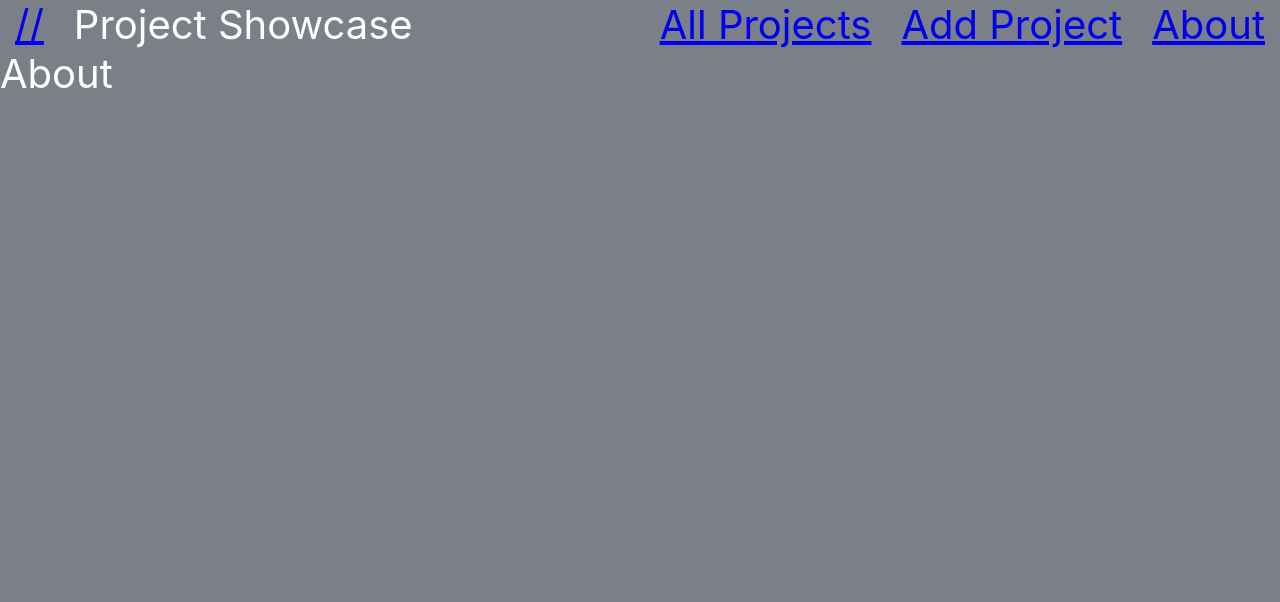
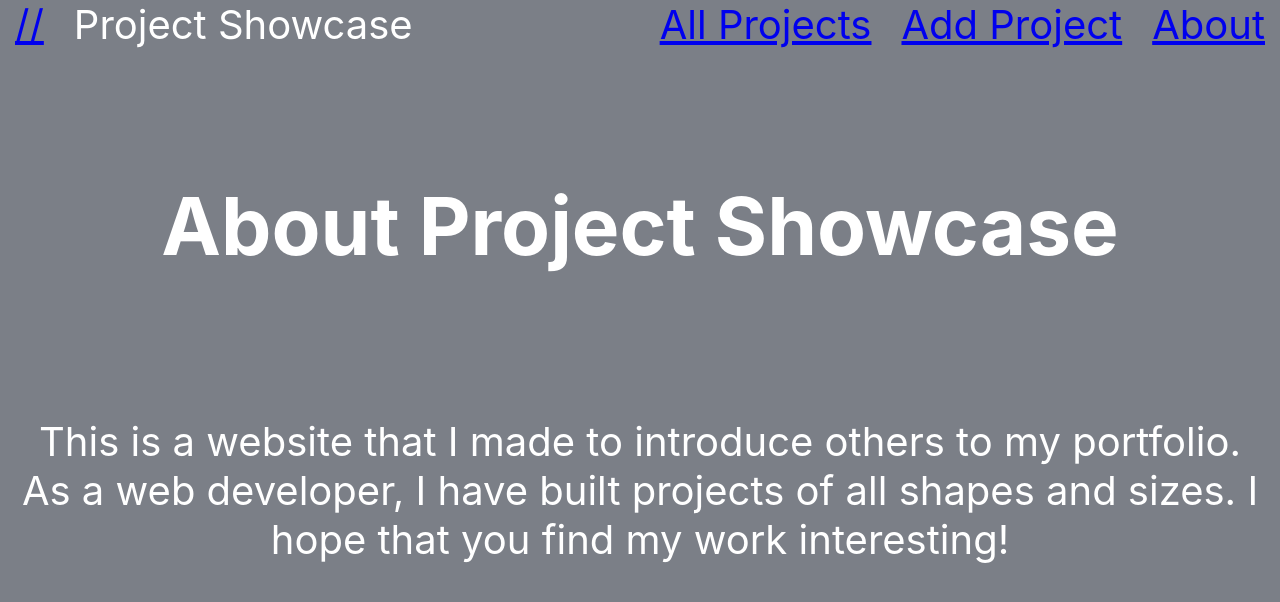
Before and after one commit to wayland-i/react-practice, a React (Create React App) app in the folder project-showcase-run-through/: page /about in a window 1280 px wide. Shown: the top 602 px of the page. Built offline with nearby package versions, Linux system fonts and the light colour scheme; data requests are answered from the project's data file.

Commit message:
feat: About page finished

```diff
--- a/project-showcase-run-through/src/Pages/About.js
+++ b/project-showcase-run-through/src/Pages/About.js
@@ -2,7 +2,14 @@ import React from 'react';
 
 function About() {
   return (
-    <div>About</div>
+    <div style={{ "textAlign": "center", "marginTop": "10%"}}>
+      <h1>About Project Showcase</h1>
+      <br></br>
+      <p>This is a website that I made to introduce others to my portfolio. <br/> As a web developer, I have
+        built projects of all shapes and sizes. I hope that you find my work interesting!
+      </p>
+
+    </div>
   );
 }
 
```
